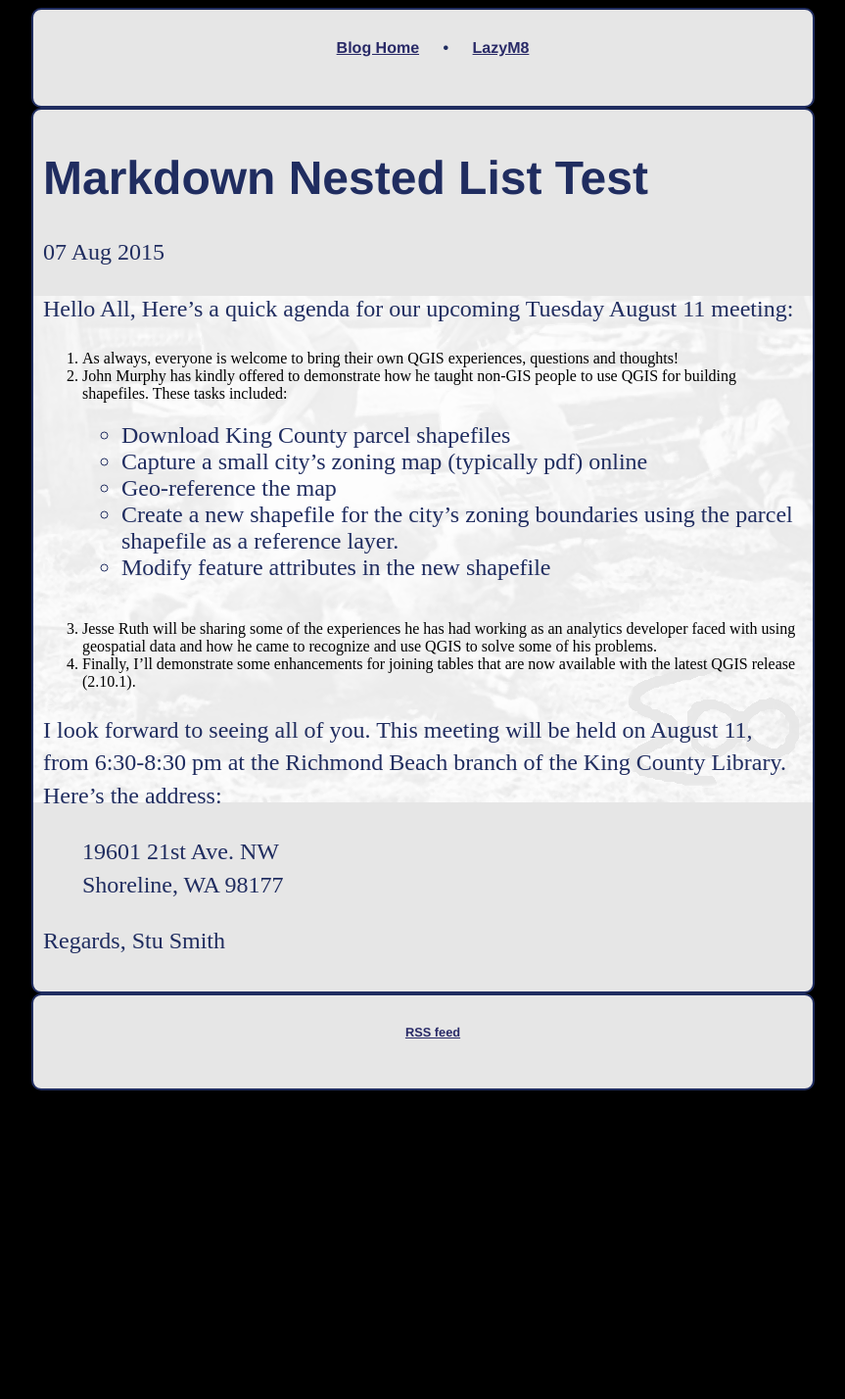
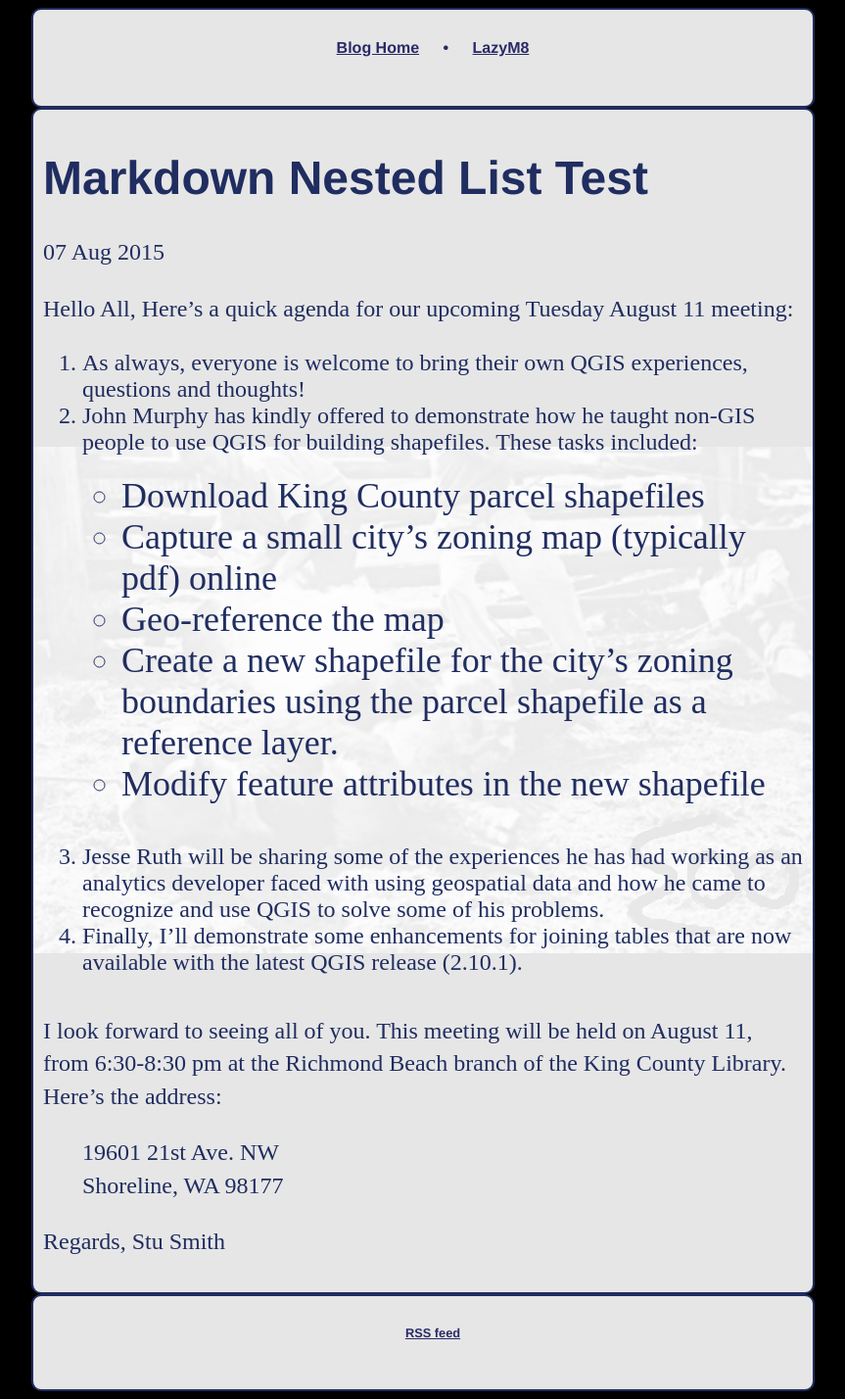
Before and after one commit to geodatawrangler/geodatawrangler.github.io, a Jekyll site: the page built from _posts/2015-08-07-Markdown-Tester.md, in a window 1280 px wide. Shown: the whole page at 98% size, without its empty margins (208-1071 px from the left). Built offline with Jekyll 4.4.1, drawn with Linux system fonts in a browser that asks for light colours; comment, search, counter and statistics services are not loaded; before the commit the page ends 1121 px from its top, so only the background shows below that.

Commit message:
make ol tags big

```diff
--- a/css/main.css
+++ b/css/main.css
@@ -68,3 +68,9 @@ p {
 footer {
     font-size: .8em;
 }
+
+ol {
+    margin: 20px auto 40px;
+    font-size: 1.5em;
+    color: #202D60;
+}
```
